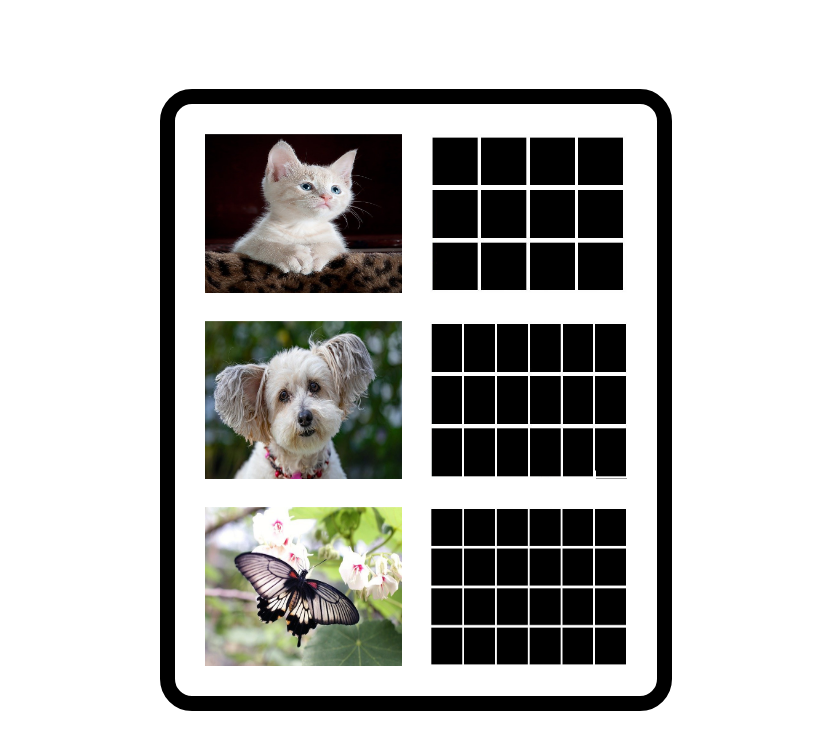
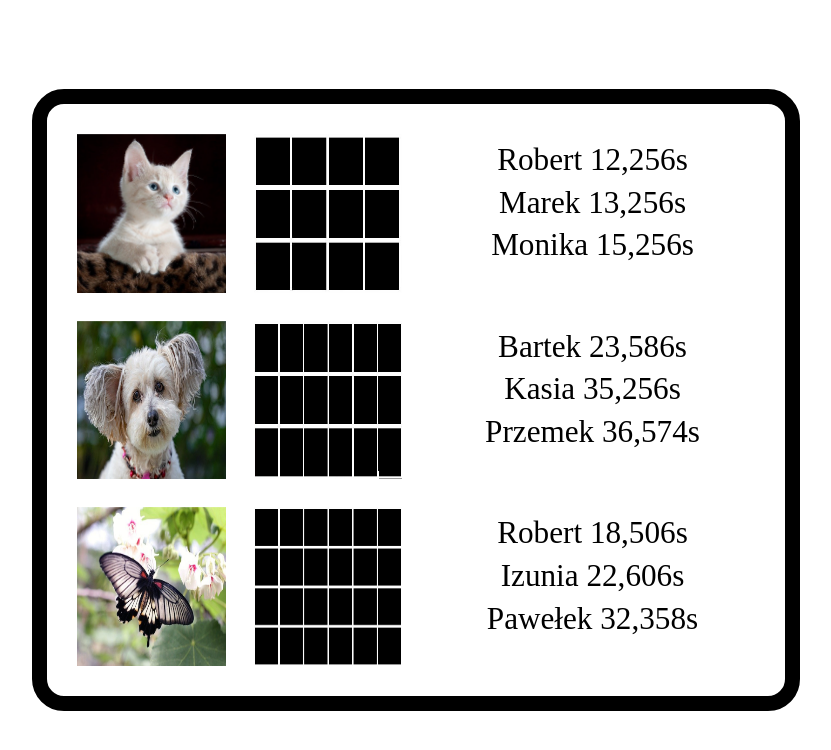
Before and after one commit to RobertBurek/FamilyMemory, a PHP site: page /menu.html in a window 1280 px wide. Shown: the top 750 px of the page, without its empty margins (224-1055 px from the left). Run offline with PHP 8.4, Linux system fonts and the light colour scheme.

Commit message:
Menu cd...

```diff
--- a/menu.css
+++ b/menu.css
@@ -5,7 +5,7 @@
 }
 
 div.center {
-    width: 40%;
+    width: 60%;
     background-color: white;
     border-radius: 2em;
     border: 15px solid black;
@@ -17,10 +17,44 @@ div.center {
     transform: translate(-50%, -50%);
 }
 
+#topLeft {
+    /* position: absolute; */
+    /* top: 0%; */
+    /* left: 110%; */
+    width: 50%;
+    /* width: 0; */
+    float: right;
+    display: flex;
+    flex-wrap: wrap;
+}
+#topLeft>div {
+    flex-basis: 100%;
+    flex-grow: 1;
+    height: 23.33vh;
+    border: 14px solid white;
+
+    display: flex;
+    flex-wrap: wrap;
+    padding-top: 1vh;
+    font-size: 3vh;
+    display:block;
+}
+#topLeft>div>p {
+    flex-basis: 100%;
+    flex-grow: 1;
+    height: 5.33vh;
+    /* border: 14px solid white; */
+}
+
+.display {
+    display: none;
+}
+
 #menu {
     display: flex;
     flex-wrap: wrap;
     border-radius: 1em;
+    /* border: 15px solid black; */
 }
 
 #menu>div {
@@ -49,6 +83,7 @@ div.center {
     background-size: 100% 100%;
 }
 
+
 @media (orientation: portrait) {
     div.center {
         width: 50%;
--- a/menu.html
+++ b/menu.html
@@ -12,7 +12,24 @@
     <link rel="stylesheet" href="menu.css">
 </head>
 <body>
-    <div class="center">
+    <div id="center" class="center">
+        <div id="topLeft">
+            <div>
+                <p>Robert 12,256s</p>
+                <p>Marek 13,256s</p>
+                <p>Monika 15,256s</p>
+            </div>
+            <div>
+                <p>Bartek 23,586s</p>
+                <p>Kasia 35,256s</p>
+                <p>Przemek 36,574s</p>
+            </div>
+            <div>
+                <p>Robert 18,506s</p>
+                <p>Izunia 22,606s</p>
+                <p>Pawełek 32,358s</p>
+            </div>
+        </div>
         <div id="menu">
             <div id="cat" class="kitty2"></div>
             <div id="el12" class="elements12"></div>
@@ -21,6 +38,11 @@
             <div id="butterfly" class="butterfly10"></div>
             <div id="el24" class="elements24"></div>
         </div>
+        <div id="topRight">
+            <div></div>
+            <div></div>
+            <div></div>
+        </div>
     </div>
     <script src="menu.js"></script>
 </body>
--- a/menu.js
+++ b/menu.js
@@ -4,3 +4,17 @@ let but = document.getElementById("butterfly");
 let el12 = document.getElementById("el12");
 let el18 = document.getElementById("el18");
 let el24 = document.getElementById("el24");
+let divCenter = document.getElementById('center');
+let divMenu = document.getElementById('menu').children;
+console.log(divMenu);
+
+cat.addEventListener('click', function(event){
+    console.log(event.target);
+    // el12.style.display='none';
+    // el18.style.display='none';
+    // el24.style.display='none';
+    el12.classList.toggle('display');
+    el18.classList.toggle('display');
+    el24.classList.toggle('display');
+    // divCenter.style.width= "30%";
+});
```
